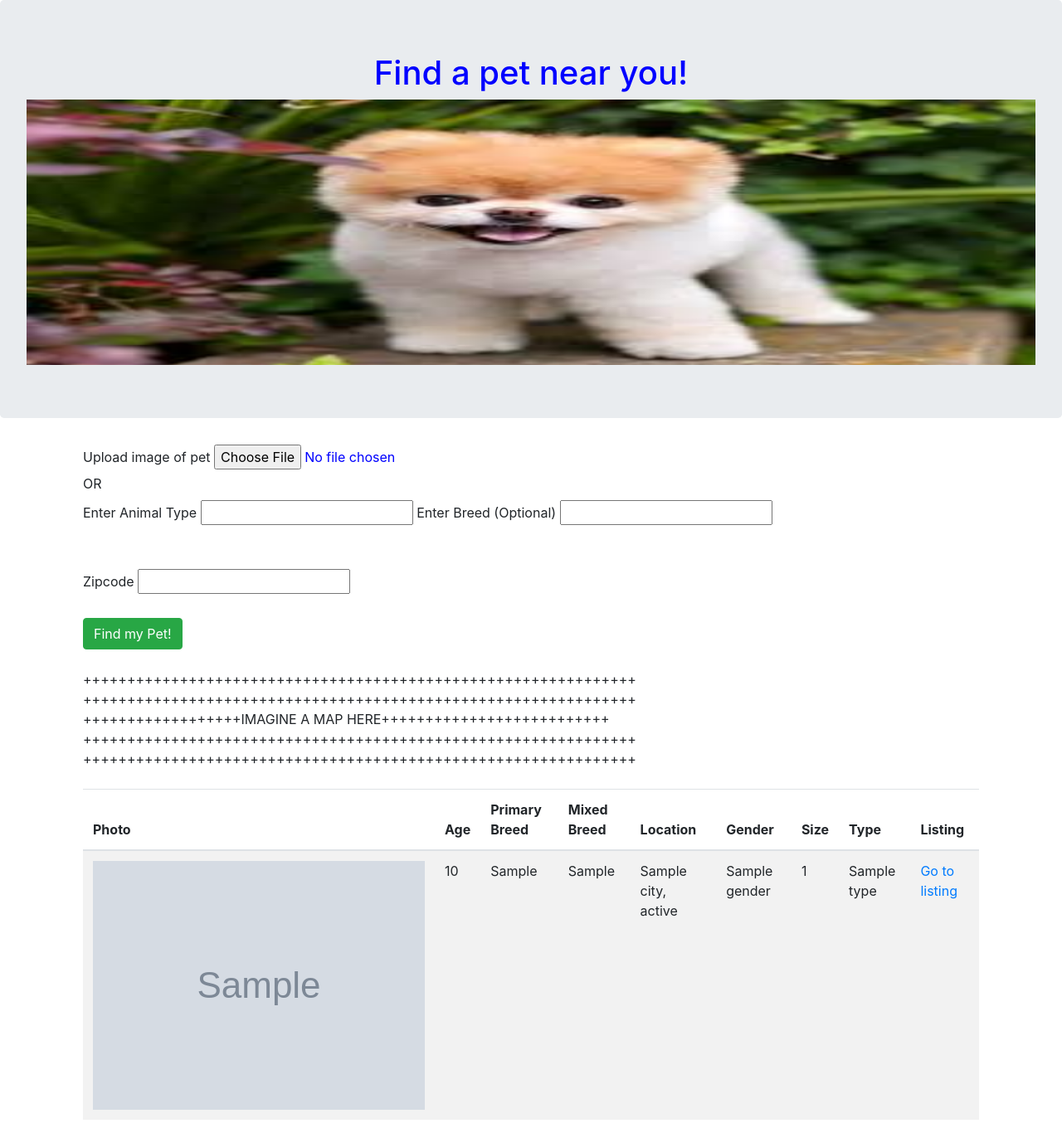
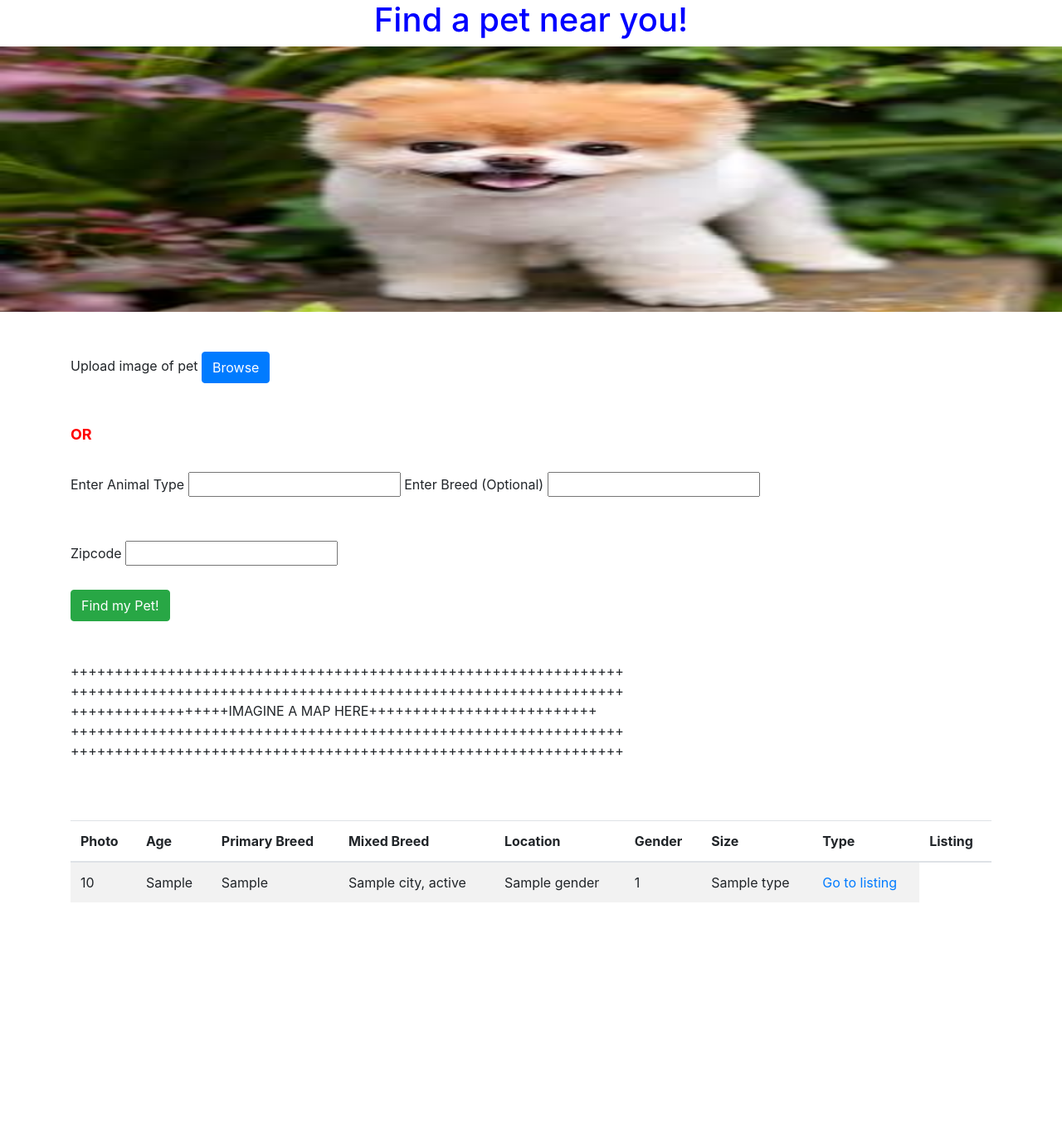
Before and after one commit to paulinatharail/PuppyZon, a Flask app: template templates/index.html in a window 1280 px wide. Shown: the whole page at 83% size. After the commit the page ends 1088 px from the top, so only its background shows below. Run offline with Flask 2, Linux system fonts and the light colour scheme; the template is opened without the code that fills it: most values are stand-ins (such as "Sample title", 1, 10 or a date in 2020); grey boxes marked "Sample" are stand-in pictures; some libraries are stand-ins or nearby versions.

Commit message:
Fixed JS user input

```diff
--- a/static/css/style.css
+++ b/static/css/style.css
@@ -4,10 +4,10 @@ h1{
     font-size: 28px;
     align-items: center;
 }
-
+/*
 .jumbotron{
     color: blue;
-}
+} */
 
 .textarea{
   size: 10px;
@@ -21,3 +21,9 @@ h1{
 #file{
     color:blue;
 }
+
+#labelOR{
+    color:red;
+    font-weight: bold;
+    font-size: 18px;
+}
--- a/static/js/main.js
+++ b/static/js/main.js
@@ -1,25 +1,59 @@
-// javascript
-var animalType = d3.select("#animalType");
 
-var animalType_value = animalType.property("value");
+//javascript
 
-var BreedName = d3.select("#breedName").property("value");
-var zip = d3.select("#zipcode").property("value");
-console.log("Animal Type: " + animalType_value + " Breed Name: " + BreedName + "Zip code: " +zip );
+var findPetButton = d3.select('#FindPet');
 
 
-function startRead(evt) {
-    var file = document.getElementById('file').files[0];
-    if (file) {
-        alert("Name: " + file.name + "\n" + "Last Modified Date :" + file.lastModifiedDate);
-    }
-}
+//on Button click event
+findPetButton.on("click", function(){
 
-function readFormData(evt) {
+    //Prevent the page from refreshing
+    d3.event.preventDefault();
 
-    alert("Animal Type: " + animalType_value + " Breed Name: " + BreedName + "Zip code: " +zip );
-}
+    //Get the user input data
+    var animalType = d3.select('#animalType').property("value");
+
+    //BreedName
+    var breedName = d3.select('#BreedName').property("value");
+    //zipcode
+    var zipcode = d3.select('#zipcode').property("value");
+
+    console.log("Animal Type is " + animalType);
+    console.log("Breed Type is " + breedName);
+    console.log("zipcode is " + zipcode);
+
+    //Call the API with these 3 parameters
+
+});
 
 
-startRead();
-readFormData(animalType_value, BreedName, zip);
+//on Button click event
+var browse = d3.select('#browse');
+var fileBrowse = d3.select('#file');
+var fileUploadDIV = d3.select('#fileUpload');
+
+browse.on("click", function(){
+    console.log("Browse button clicked");
+
+
+
+
+
+    var fileSelector = document.createElement('input');
+    fileSelector.setAttribute('type', 'file');
+    fileSelector.setAttribute('id', 'fileSelector');
+
+    var selectDialogLink = document.createElement('a');
+    selectDialogLink.setAttribute('href', '');
+    selectDialogLink.setAttribute('id', 'fileSelector');
+
+    selectDialogLink.innerText = 'Select File';
+
+    selectDialogLink.onclick = function() {
+        fileSelector.click();
+        return false;
+    }
+
+    // document.body.appendChild(selectDialogLink);
+    fileUploadDIV.append("fileSelector");
+});
--- a/templates/index.html
+++ b/templates/index.html
@@ -27,8 +27,7 @@
 </head>
 
 <body>
-    <!--Jumbotron-->
-    <div class="jumbotron">
+
     <!--Carousel of pet pics-->
     <div id="carouselExampleSlidesOnly" class="carousel slide" data-ride="carousel">
         <div class="carousel-inner">
@@ -50,59 +49,56 @@
             </div>
         </div>
     </div>
-    </div>
 
-    <!--Container-->
-    <div class="container">
 
     <!--Container-->
     <div class="container">
 
 
+        <!--User input-->
+        <div id="fileUpload">
+            <br><br>
+            <label>Upload image of pet </label>
 
-            <!--User input-->
-            <label>Upload image of pet </label>
-            <input type="file" id="file" name="files[]" />
-            <!-- <button type="button" class="btn btn-primary">Browse</button> -->
+            <button type="button" id="browse" class="btn btn-primary">Browse</button>
+            <input type="file" id="file" name="name" style="display:none" />
+        </div>
         <!-- <button type="button" class="btn btn-success">Upload</button> -->
-            <br>
-            <label align="center"> OR </label>
-            <br>
+        <br><br>
+        <label id="labelOR" align="center"> OR </label>
+        <br><br>
         <label>Enter Animal Type</label>
-            <input type="text" name="animalType">
+        <input type="text" id="animalType" name="animalType">
         <label>Enter Breed (Optional)</label>
-            <input type="text" name="BreedName"><br>
+        <input type="text" id="BreedName" name="BreedName"><br>
         <br>
         <br>
         <label>Zipcode</label>
-            <input type="text" name="zip">
+        <input type="text" id="zipcode" name="zip">
         <br>
         <br>
         <!--<button type="button" class="btn btn-success">Find my Pet!</button>-->
-            <a class="btn btn-success btn-small" href="/" role="button">Find my Pet!</a>
-        </div>
+        <a class="btn btn-success btn-small" id="FindPet" href="/" role="button">Find my Pet!</a>
 
-        <br>
+
+        <br><br><br>
 
         <!--Placeholder for map-->
-        <div class="container">
         <div id="map">
             +++++++++++++++++++++++++++++++++++++++++++++++++++++++++++++++
             <br>
             +++++++++++++++++++++++++++++++++++++++++++++++++++++++++++++++
             <br>
-            ++++++++++++++++++IMAGINE    A   MAP   HERE++++++++++++++++++++++++++
+            ++++++++++++++++++IMAGINE A MAP HERE++++++++++++++++++++++++++
             <br>
             +++++++++++++++++++++++++++++++++++++++++++++++++++++++++++++++
             <br>
             +++++++++++++++++++++++++++++++++++++++++++++++++++++++++++++++
             <br>
         </div>
-        </div>
-        <br>
+        <br><br><br>
 
         <!--Placeholder for results-->
-        <div class="container">
         <table border="0" class="table table-striped">
             <thead>
                 <tr>
@@ -121,7 +117,7 @@
             <tbody>
                 {% for item in listings_list %}
                 <tr>
-                  <td><img src="{{ item.photo1}}" alt="pet"></td>
+                    <!-- <td><img src="{{ item.photo1}}" alt="pet"></td>  -->
                     <td>{{ item.age }} </td>
                     <td>{{ item.primary_breed }}</td>
                     <td>{{ item.mixed_breed }}</td>
@@ -134,7 +130,6 @@
                 {% endfor %}
             </tbody>
         </table>
-        </div>
 
 
 
```
Lines whose indentation alone changed are shown as unchanged.
